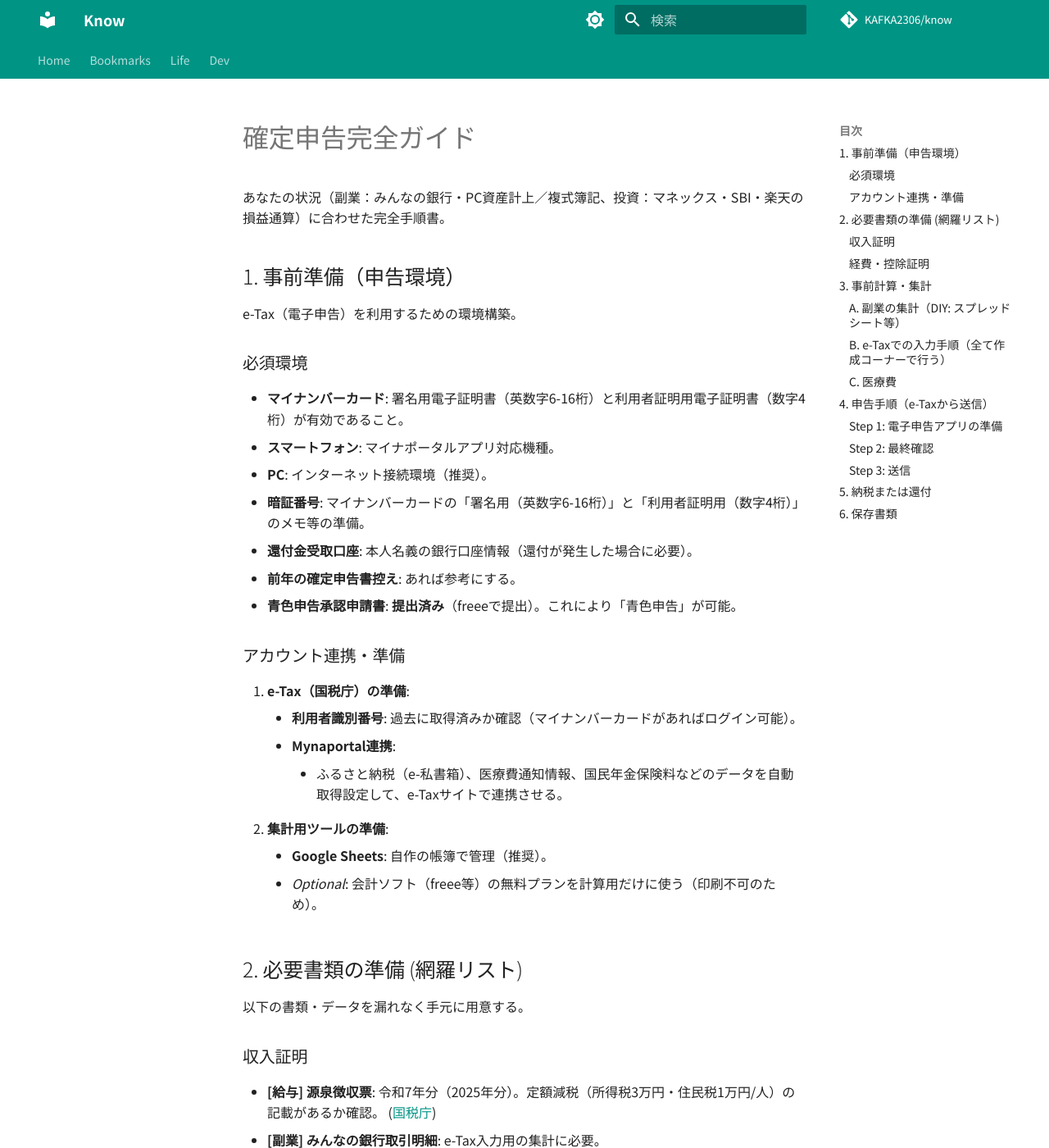
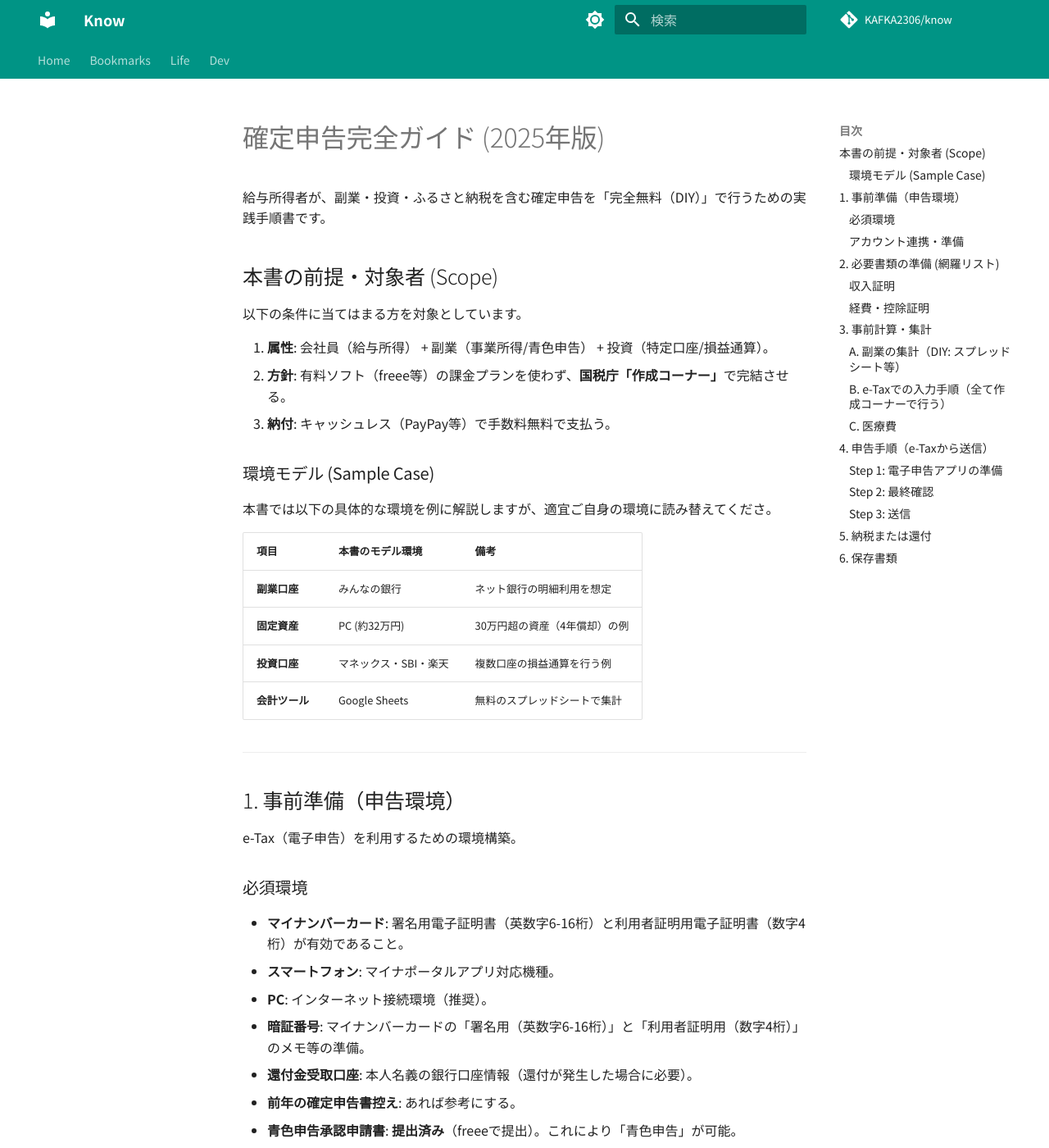
Before and after one commit to KAFKA2306/know, an MkDocs documentation site: the page built from docs/life/tax/guide.md, in a window 1280 px wide and 1400 px high. Shown: the whole window at 82% size. Built offline with MkDocs 1.6.1 and Material for MkDocs 9.7.7, drawn with Linux system fonts in a browser that asks for light colours; comment, search, counter and statistics services are not loaded.

Commit message:
docs(tax): refactor introduction for universal readability

```diff
--- a/docs/life/tax/guide.md
+++ b/docs/life/tax/guide.md
@@ -1,6 +1,27 @@
-# 確定申告完全ガイド
+# 確定申告完全ガイド (2025年版)
 
-あなたの状況（副業：みんなの銀行・PC資産計上／複式簿記、投資：マネックス・SBI・楽天の損益通算）に合わせた完全手順書。
+給与所得者が、副業・投資・ふるさと納税を含む確定申告を「完全無料（DIY）」で行うための実践手順書です。
+
+## 本書の前提・対象者 (Scope)
+
+以下の条件に当てはまる方を対象としています。
+
+1.  **属性**: 会社員（給与所得） + 副業（事業所得/青色申告） + 投資（特定口座/損益通算）。
+2.  **方針**: 有料ソフト（freee等）の課金プランを使わず、**国税庁「作成コーナー」**で完結させる。
+3.  **納付**: キャッシュレス（PayPay等）で手数料無料で支払う。
+
+### 環境モデル (Sample Case)
+
+本書では以下の具体的な環境を例に解説しますが、適宜ご自身の環境に読み替えてくださ。
+
+| 項目 | 本書のモデル環境 | 備考 |
+| :--- | :--- | :--- |
+| **副業口座** | みんなの銀行 | ネット銀行の明細利用を想定 |
+| **固定資産** | PC (約32万円) | 30万円超の資産（4年償却）の例 |
+| **投資口座** | マネックス・SBI・楽天 | 複数口座の損益通算を行う例 |
+| **会計ツール** | Google Sheets | 無料のスプレッドシートで集計 |
+
+---
 
 ## 1. 事前準備（申告環境）
 
```
